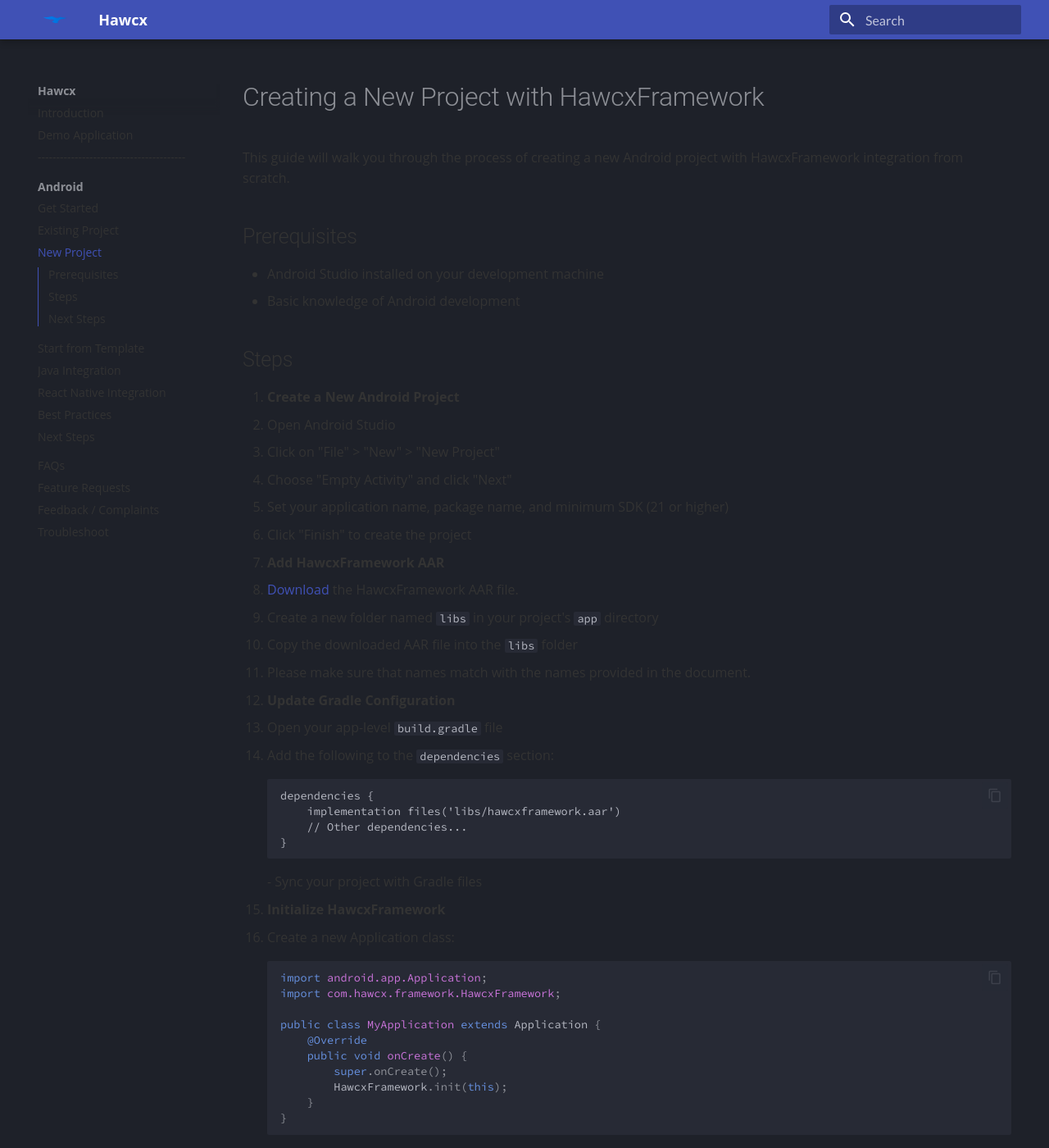
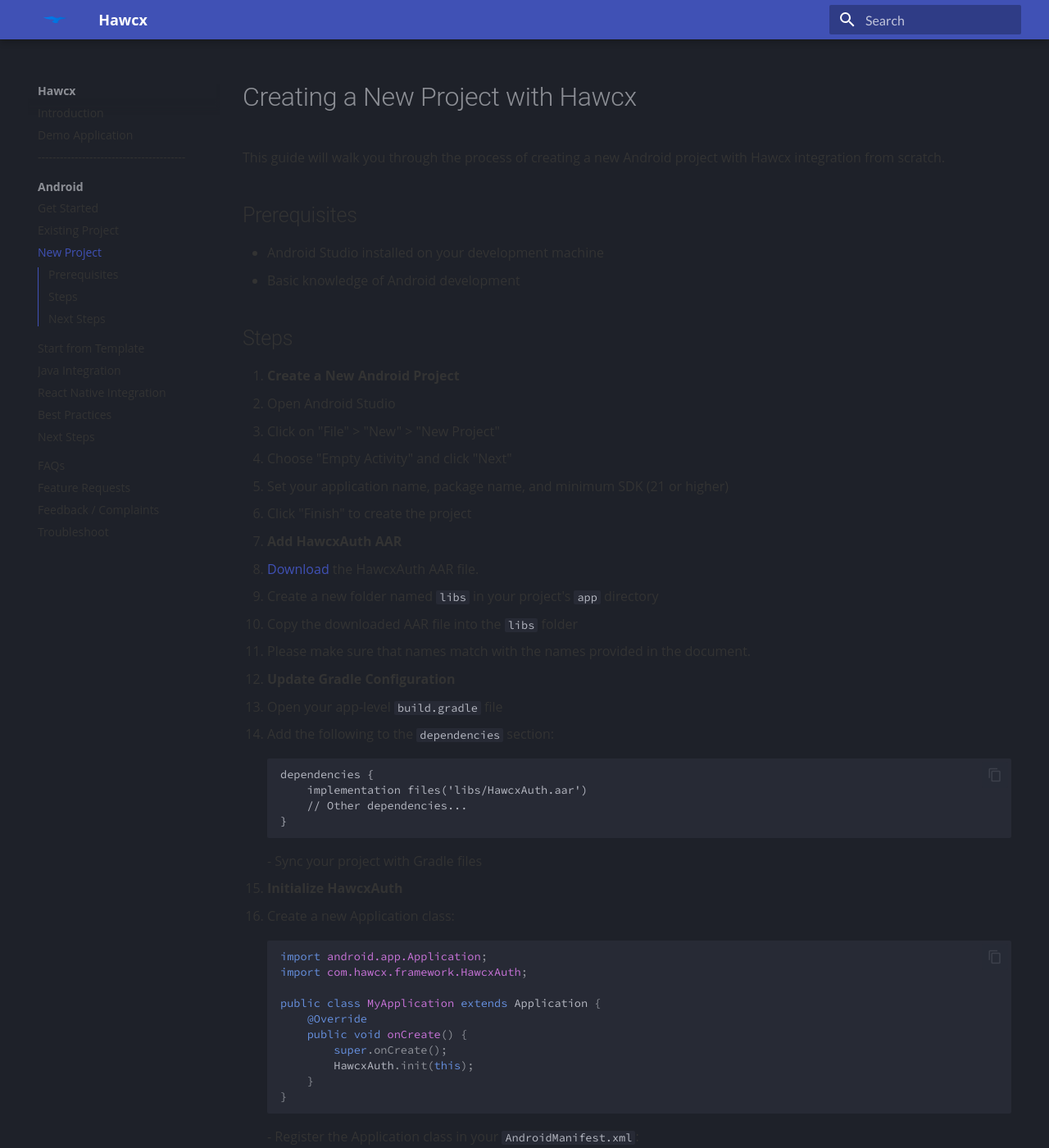
Before and after one commit to hawcx/sdk_docs, an MkDocs documentation site: the page built from docs/android/new-project.md, in a window 1280 px wide and 1400 px high. Shown: the whole window at 82% size. Built offline with MkDocs 1.6.1 and Material for MkDocs 9.7.7, drawn with Linux system fonts in a browser that asks for light colours; some of the changed text lies outside the part shown.

Commit message:
Update new-project.md

````diff
--- a/docs/android/new-project.md
+++ b/docs/android/new-project.md
@@ -1,6 +1,6 @@
-# Creating a New Project with HawcxFramework
+# Creating a New Project with Hawcx
 
-This guide will walk you through the process of creating a new Android project with HawcxFramework integration from scratch.
+This guide will walk you through the process of creating a new Android project with Hawcx integration from scratch.
 
 ## Prerequisites
 
@@ -16,8 +16,8 @@ This guide will walk you through the process of creating a new Android project w
    - Set your application name, package name, and minimum SDK (21 or higher)
    - Click "Finish" to create the project
 
-2. **Add HawcxFramework AAR**
-   - [Download](https://github.com/hawcx/android_sdk/releases/download/v0.2.1/hawcx.aar) the HawcxFramework AAR file.
+2. **Add HawcxAuth AAR**
+   - [Download](https://github.com/hawcx/android_sdk/releases/download/v0.2.1/hawcx.aar) the HawcxAuth AAR file.
    - Create a new folder named `libs` in your project's `app` directory
    - Copy the downloaded AAR file into the `libs` folder
    - Please make sure that names match with the names provided in the document.
@@ -28,24 +28,24 @@ This guide will walk you through the process of creating a new Android project w
 
      ```gradle
      dependencies {
-         implementation files('libs/hawcxframework.aar')
+         implementation files('libs/HawcxAuth.aar')
          // Other dependencies...
      }
      ```
    - Sync your project with Gradle files
 
-4. **Initialize HawcxFramework**
+4. **Initialize HawcxAuth**
    - Create a new Application class:
 
      ```java
      import android.app.Application;
-     import com.hawcx.framework.HawcxFramework;
+     import com.hawcx.framework.HawcxAuth;
 
      public class MyApplication extends Application {
          @Override
          public void onCreate() {
              super.onCreate();
-             HawcxFramework.init(this);
+             HawcxAuth.init(this);
          }
      }
      ```
@@ -59,8 +59,8 @@ This guide will walk you through the process of creating a new Android project w
      </application>
      ```
 
-5. **Implement HawcxFramework Features**
-   - Now you can start using HawcxFramework features in your activities and fragments. For example:
+5. **Implement Hawcx Features**
+   - Now you can start using Hawcx features in your activities and fragments. For example:
 
      ```java
      import com.hawcx.framework.auth.HawcxAuth;
@@ -89,8 +89,8 @@ This guide will walk you through the process of creating a new Android project w
 
 ## Next Steps
 
-- Explore our [Java Integration Guide](java-integration.md) for more detailed usage of HawcxFramework
-- Learn about [Best Practices](best-practices.md) when using HawcxFramework
+- Explore our [Java Integration Guide](java-integration.md) for more detailed usage of Hawcx
+- Learn about [Best Practices](best-practices.md) when using Hawcx
 - Check out our [Sample Projects](sample-projects.md) for inspiration
 
-Congratulations! You've successfully created a new Android project with HawcxFramework integration.
+Congratulations! You've successfully created a new Android project with Hawcx integration.
````
